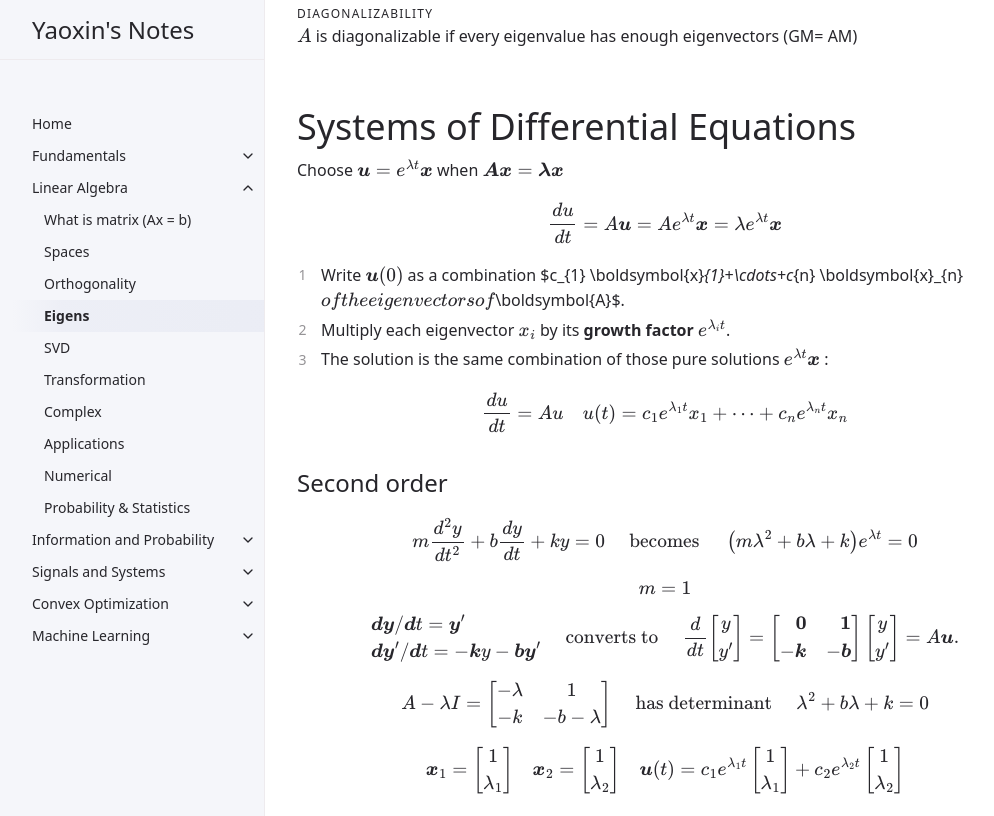
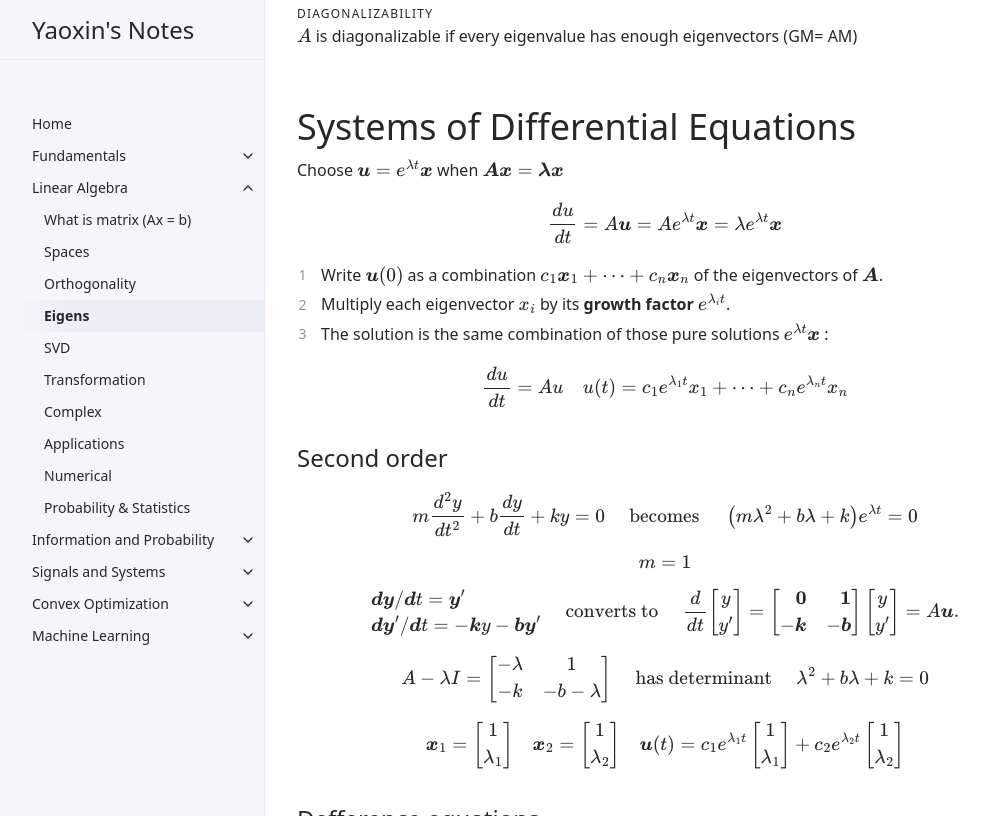
Before and after one commit to yxzhanggg/mathblog, a Jekyll site: the page built from docs/Linear-Algebra/Eigen.md, in a window 1280 px wide and 900 px high, scrolled down 3065 px, cut to the strip 0-816 px from the top of the window. Shown: the whole strip, without its empty margins (107-1101 px from the left). Built offline with Jekyll 4.4.1, drawn with Linux system fonts in a browser that asks for light colours; formulas are drawn with MathJax 3.

```diff
--- a/docs/Linear-Algebra/Eigen.md
+++ b/docs/Linear-Algebra/Eigen.md
@@ -145,7 +145,7 @@ Choose $\boldsymbol{u}=e^{\lambda t} \boldsymbol{x}$ when $\boldsymbol{A x}=\bol
 
 $$\frac{d u}{d t}=A \boldsymbol{u}=A e^{\lambda t} \boldsymbol{x}=\lambda e^{\lambda t} \boldsymbol{x}$$
 
-1. Write $\boldsymbol{u}(0)$ as a combination $c_{1} \boldsymbol{x}_{1}+\cdots+c_{n} \boldsymbol{x}_{n}$ of the eigenvectors of $\boldsymbol{A}$.
+1. Write $\boldsymbol{u}(0)$ as a combination $c_1 \boldsymbol{x}_1+\cdots+c_n \boldsymbol{x}_n$ of the eigenvectors of $\boldsymbol{A}$.
 2. Multiply each eigenvector $x_{i}$ by its **growth factor** $e^{\lambda_{i} t}$.
 3. The solution is the same combination of those pure solutions $e^{\lambda t} \boldsymbol{x}$ :
 
```
